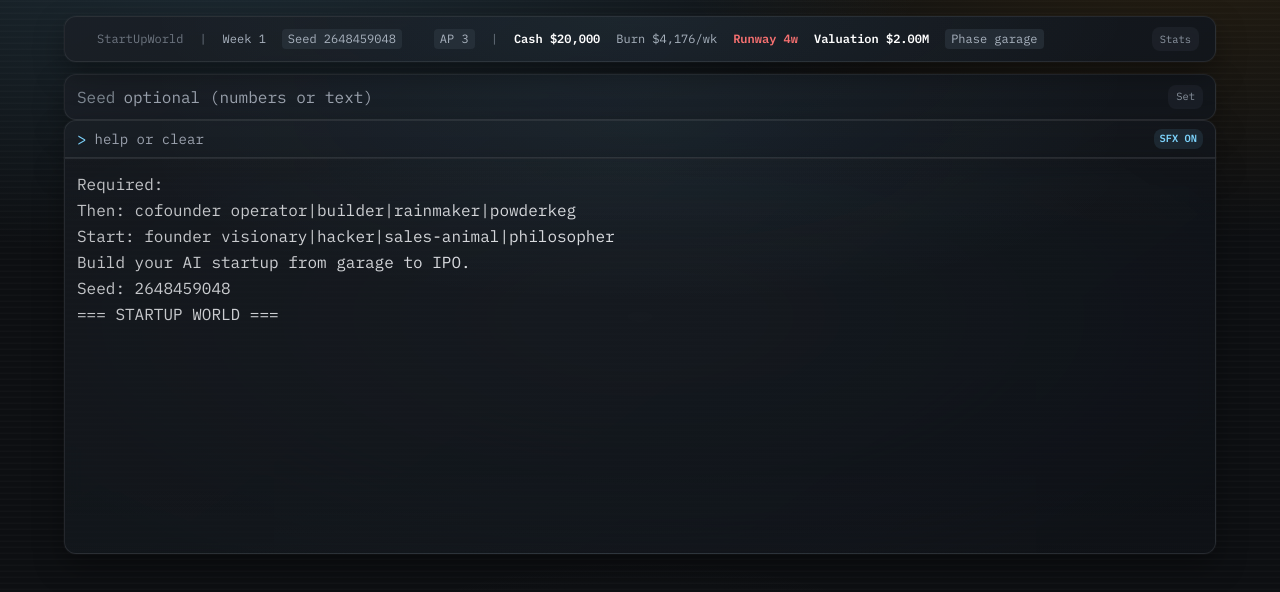
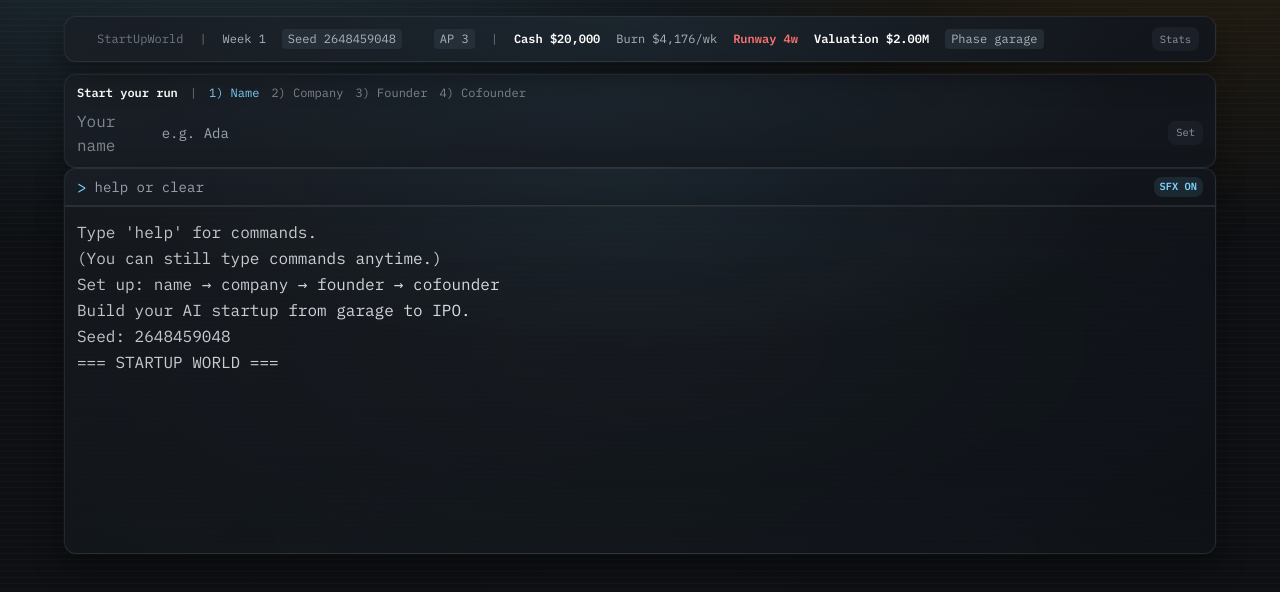
Before and after one commit to jmslerner/StartUpWorld, a React (Vite) app: page / in a window 1280 px wide. Shown: the top 592 px of the page. Built offline with nearby package versions, Linux system fonts and the light colour scheme.

Commit message:
feat: implement onboarding process with OnboardingCard component and update command restrictions

```diff
--- a/src/App.tsx
+++ b/src/App.tsx
@@ -5,6 +5,7 @@ import { useGameStore } from "./state/useGameStore";
 import { MobilePanelsSheet } from "./ui/components/MobilePanelsSheet";
 import { StatsDrawer, type StatsPanelKey } from "./ui/components/StatsDrawer";
 import type { SheetSnap } from "./ui/components/BottomSheet";
+import { OnboardingCard } from "./ui/components/OnboardingCard";
 import { useEffect, useRef, useState } from "react";
 
 const App = () => {
@@ -12,7 +13,6 @@ const App = () => {
   const log = useGameStore((store) => store.log);
   const runCommand = useGameStore((store) => store.runCommand);
 
-  const [seedDraft, setSeedDraft] = useState("");
   const [statsOpen, setStatsOpen] = useState(false);
   const [statsActive, setStatsActive] = useState<StatsPanelKey>("growth");
   const [mobileStatsSnap, setMobileStatsSnap] = useState<SheetSnap>("collapsed");
@@ -20,12 +20,21 @@ const App = () => {
   const { rendered: typedLog, isTyping, fastForward } = useTypewriterQueue(log);
 
   const terminalInputRef = useRef<HTMLInputElement>(null);
+  const onboardingInputRef = useRef<HTMLInputElement>(null);
+
+  const onboardingComplete = Boolean(
+    state.founder.name.trim() && state.companyName.trim() && state.founder.archetype && state.cofounder.archetype
+  );
 
   useEffect(() => {
     const isCoarsePointer = typeof window !== "undefined" && window.matchMedia?.("(pointer: coarse)").matches;
     if (isCoarsePointer) return;
+    if (!onboardingComplete) {
+      onboardingInputRef.current?.focus();
+      return;
+    }
     terminalInputRef.current?.focus();
-  }, []);
+  }, [onboardingComplete]);
 
   const effectiveStatsOpen = statsOpen || mobileStatsSnap !== "collapsed";
 
@@ -46,12 +55,16 @@ const App = () => {
       const shouldFocus = event.key === "Escape" || event.key === "Enter" || event.key === "Backspace" || event.key.length === 1;
       if (!shouldFocus) return;
 
+      if (!onboardingComplete) {
+        onboardingInputRef.current?.focus();
+        return;
+      }
       terminalInputRef.current?.focus();
     };
 
     window.addEventListener("keydown", onKeyDown, true);
     return () => window.removeEventListener("keydown", onKeyDown, true);
-  }, []);
+  }, [onboardingComplete]);
 
   return (
     <div
@@ -74,40 +87,13 @@ const App = () => {
             onMouseDownCapture={(event) => {
               const target = event.target as HTMLElement | null;
               if (target?.closest?.("[data-terminal-log]")) return;
+              if (target?.closest?.("[data-onboarding]")) return;
               terminalInputRef.current?.focus();
             }}
           >
-            {!state.seedLocked && state.week === 1 && !state.cofounder.archetype && (
-              <form
-                className="panel-surface flex items-center gap-2 rounded-xl px-3 py-2.5"
-                onSubmit={(e) => {
-                  e.preventDefault();
-                  const trimmed = seedDraft.trim();
-                  if (!trimmed) return;
-                  runCommand(`seed ${trimmed}`);
-                  setSeedDraft("");
-                  queueMicrotask(() => terminalInputRef.current?.focus());
-                }}
-              >
-                <span className="select-none text-mist/70">Seed</span>
-                <input
-                  value={seedDraft}
-                  onChange={(e) => setSeedDraft(e.target.value)}
-                  placeholder="optional (numbers or text)"
-                  className="w-full bg-transparent text-base text-slate-100/90 outline-none caret-neon"
-                  autoCapitalize="off"
-                  autoCorrect="off"
-                  spellCheck={false}
-                />
-                <button
-                  type="submit"
-                  className="shrink-0 rounded-lg bg-steel/30 px-2 py-1 text-[0.65rem] text-mist/80"
-                  title="Set a deterministic seed for this run"
-                >
-                  Set
-                </button>
-              </form>
-            )}
+            {!onboardingComplete ? (
+              <OnboardingCard state={state} runCommand={runCommand} inputRef={onboardingInputRef} />
+            ) : null}
             <TerminalInput ref={terminalInputRef} onSubmit={runCommand} isTyping={isTyping} fastForward={fastForward} />
             <TerminalLog log={typedLog} isTyping={isTyping} />
           </div>
--- a/src/engine/commands.ts
+++ b/src/engine/commands.ts
@@ -40,7 +40,11 @@ const cofounderOptions = ["operator", "builder", "rainmaker", "powderkeg"] as co
 type CofounderToken = (typeof cofounderOptions)[number];
 
 const allowDuringPending = new Set(["choose", "status", "help", "seed", "name", "company", "cofounder"]);
-const allowBeforeSetup = new Set(["founder", "cofounder", "status", "help", "seed", "name", "company"]);
+
+const allowBeforeName = new Set(["status", "help", "seed", "name"]);
+const allowBeforeCompany = new Set(["status", "help", "seed", "name", "company"]);
+const allowBeforeFounder = new Set(["status", "help", "seed", "name", "company", "founder"]);
+const allowBeforeCofounder = new Set(["status", "help", "seed", "name", "company", "founder", "cofounder"]);
 
 const setupHelpText: LogEntry[] = [
   toLog("Commands:"),
@@ -94,22 +98,23 @@ export const executeCommand = (state: GameState, input: string): ActionResult =>
     return { state, logs: [toLog("Resolve the pending event first with `choose <n>`.", "error")] };
   }
 
-  // Player + company name must be set before normal gameplay begins.
-  if ((!state.founder.name.trim() || !state.companyName.trim()) && !allowBeforeSetup.has(command)) {
-    if (!state.founder.name.trim()) {
+  // Setup order: name -> company -> founder -> cofounder.
+  if (!state.founder.name.trim() && !allowBeforeName.has(command)) {
     return { state, logs: [toLog("Set your name first: `name <your name>`.", "error")] };
   }
+
+  if (state.founder.name.trim() && !state.companyName.trim() && !allowBeforeCompany.has(command)) {
     return { state, logs: [toLog("Set your company name next: `company <company name>`.", "error")] };
   }
 
-  // Founder + cofounder must be chosen before normal gameplay begins.
-  if ((!state.founder.archetype || !state.cofounder.archetype) && !allowBeforeSetup.has(command)) {
-    if (!state.founder.archetype) {
+  if (state.companyName.trim() && !state.founder.archetype && !allowBeforeFounder.has(command)) {
     return {
       state,
-        logs: [toLog("Pick your founder archetype first: `founder visionary|hacker|sales-animal|philosopher`.", "error")],
+      logs: [toLog("Pick your founder archetype next: `founder visionary|hacker|sales-animal|philosopher`.", "error")],
     };
   }
+
+  if (state.founder.archetype && !state.cofounder.archetype && !allowBeforeCofounder.has(command)) {
     return {
       state,
       logs: [toLog("Pick your cofounder next: `cofounder operator|builder|rainmaker|powderkeg`.", "error")],
--- a/src/state/useGameStore.ts
+++ b/src/state/useGameStore.ts
@@ -19,9 +19,8 @@ const makeIntroLogs = (state: GameState): LogEntry[] => [
   toLog("=== STARTUP WORLD ===", "system", "intro-1"),
   toLog(`Seed: ${seedLabel(state)}`, "system", "intro-seed"),
   toLog("Build your AI startup from garage to IPO.", "system", "intro-2"),
-  toLog("Start: founder visionary|hacker|sales-animal|philosopher", "system", "intro-3"),
-  toLog("Then: cofounder operator|builder|rainmaker|powderkeg", "system", "intro-4"),
-  toLog("Required: name Ada | company Stealth Tiger", "system", "intro-5"),
+  toLog("Set up: name → company → founder → cofounder", "system", "intro-3"),
+  toLog("(You can still type commands anytime.)", "system", "intro-4"),
   toLog("Type 'help' for commands.", "system", "intro-6"),
 ];
 
--- /dev/null
+++ b/src/ui/components/OnboardingCard.tsx
@@ -0,0 +1,149 @@
+import { useEffect, useMemo, useRef, useState } from "react";
+import type { CofounderArchetype, FounderArchetype, GameState } from "../../types/game";
+
+export type OnboardingStep = "name" | "company" | "founder" | "cofounder" | null;
+
+interface OnboardingCardProps {
+  state: GameState;
+  runCommand: (input: string) => void;
+  inputRef?: React.RefObject<HTMLInputElement | null>;
+}
+
+const founderChoices: Array<{ token: FounderArchetype; label: string; title: string }> = [
+  { token: "visionary", label: "Visionary", title: "Big narrative, higher variance." },
+  { token: "hacker", label: "Hacker", title: "Ships fast, strong execution." },
+  { token: "sales-animal", label: "Sales Animal", title: "GTM + fundraising lift, chaotic upside." },
+  { token: "philosopher", label: "Philosopher", title: "Calmer, culture-first, lower volatility." },
+];
+
+const cofounderChoices: Array<{ token: CofounderArchetype; label: string; title: string }> = [
+  { token: "operator", label: "Operator", title: "Stability + process." },
+  { token: "builder", label: "Builder", title: "Reliable product execution." },
+  { token: "rainmaker", label: "Rainmaker", title: "Intros + deals." },
+  { token: "powderkeg", label: "Powderkeg", title: "High upside, high drama." },
+];
+
+const getStep = (state: GameState): OnboardingStep => {
+  if (!state.founder.name.trim()) return "name";
+  if (!state.companyName.trim()) return "company";
+  if (!state.founder.archetype) return "founder";
+  if (!state.cofounder.archetype) return "cofounder";
+  return null;
+};
+
+export const OnboardingCard = ({ state, runCommand, inputRef }: OnboardingCardProps) => {
+  const step = useMemo(() => getStep(state), [state]);
+  const [nameDraft, setNameDraft] = useState("");
+  const [companyDraft, setCompanyDraft] = useState("");
+  const localInputRef = useRef<HTMLInputElement>(null);
+  const effectiveInputRef = inputRef ?? localInputRef;
+
+  useEffect(() => {
+    if (step === "name" || step === "company") {
+      queueMicrotask(() => effectiveInputRef.current?.focus());
+    }
+  }, [effectiveInputRef, step]);
+
+  if (!step) return null;
+
+  return (
+    <div data-onboarding className="panel-surface flex flex-col gap-2 rounded-xl px-3 py-2.5">
+      <div className="flex flex-wrap items-center gap-x-3 gap-y-1 text-xs text-mist">
+        <span className="font-semibold text-white">Start your run</span>
+        <span className="text-mist/60">|</span>
+        <span className={step === "name" ? "text-neon" : "text-mist/70"}>1) Name</span>
+        <span className={step === "company" ? "text-neon" : "text-mist/70"}>2) Company</span>
+        <span className={step === "founder" ? "text-neon" : "text-mist/70"}>3) Founder</span>
+        <span className={step === "cofounder" ? "text-neon" : "text-mist/70"}>4) Cofounder</span>
+      </div>
+
+      {step === "name" ? (
+        <form
+          className="flex items-center gap-2"
+          onSubmit={(e) => {
+            e.preventDefault();
+            const trimmed = nameDraft.trim();
+            if (!trimmed) return;
+            runCommand(`name ${trimmed}`);
+            setNameDraft("");
+          }}
+        >
+          <span className="select-none text-mist/70">Your name</span>
+          <input
+            ref={effectiveInputRef}
+            value={nameDraft}
+            onChange={(e) => setNameDraft(e.target.value)}
+            placeholder="e.g. Ada"
+            className="w-full bg-transparent text-base text-slate-100/90 outline-none caret-neon md:text-sm"
+            autoCapitalize="off"
+            autoCorrect="off"
+            spellCheck={false}
+          />
+          <button type="submit" className="shrink-0 rounded-lg bg-steel/30 px-2 py-1 text-[0.65rem] text-mist/80">
+            Set
+          </button>
+        </form>
+      ) : null}
+
+      {step === "company" ? (
+        <form
+          className="flex items-center gap-2"
+          onSubmit={(e) => {
+            e.preventDefault();
+            const trimmed = companyDraft.trim();
+            if (!trimmed) return;
+            runCommand(`company ${trimmed}`);
+            setCompanyDraft("");
+          }}
+        >
+          <span className="select-none text-mist/70">Company</span>
+          <input
+            ref={effectiveInputRef}
+            value={companyDraft}
+            onChange={(e) => setCompanyDraft(e.target.value)}
+            placeholder="e.g. Stealth Tiger"
+            className="w-full bg-transparent text-base text-slate-100/90 outline-none caret-neon md:text-sm"
+            autoCapitalize="off"
+            autoCorrect="off"
+            spellCheck={false}
+          />
+          <button type="submit" className="shrink-0 rounded-lg bg-steel/30 px-2 py-1 text-[0.65rem] text-mist/80">
+            Set
+          </button>
+        </form>
+      ) : null}
+
+      {step === "founder" ? (
+        <div className="grid grid-cols-2 gap-2 md:grid-cols-4">
+          {founderChoices.map((c) => (
+            <button
+              key={c.token}
+              type="button"
+              title={c.title}
+              onClick={() => runCommand(`founder ${c.token}`)}
+              className="rounded-lg bg-steel/30 px-2 py-1.5 text-xs text-slate-100/90 hover:bg-white/5"
+            >
+              {c.label}
+            </button>
+          ))}
+        </div>
+      ) : null}
+
+      {step === "cofounder" ? (
+        <div className="grid grid-cols-2 gap-2 md:grid-cols-4">
+          {cofounderChoices.map((c) => (
+            <button
+              key={c.token}
+              type="button"
+              title={c.title}
+              onClick={() => runCommand(`cofounder ${c.token}`)}
+              className="rounded-lg bg-steel/30 px-2 py-1.5 text-xs text-slate-100/90 hover:bg-white/5"
+            >
+              {c.label}
+            </button>
+          ))}
+        </div>
+      ) : null}
+    </div>
+  );
+};
```
Lines whose indentation alone changed are shown as unchanged.
